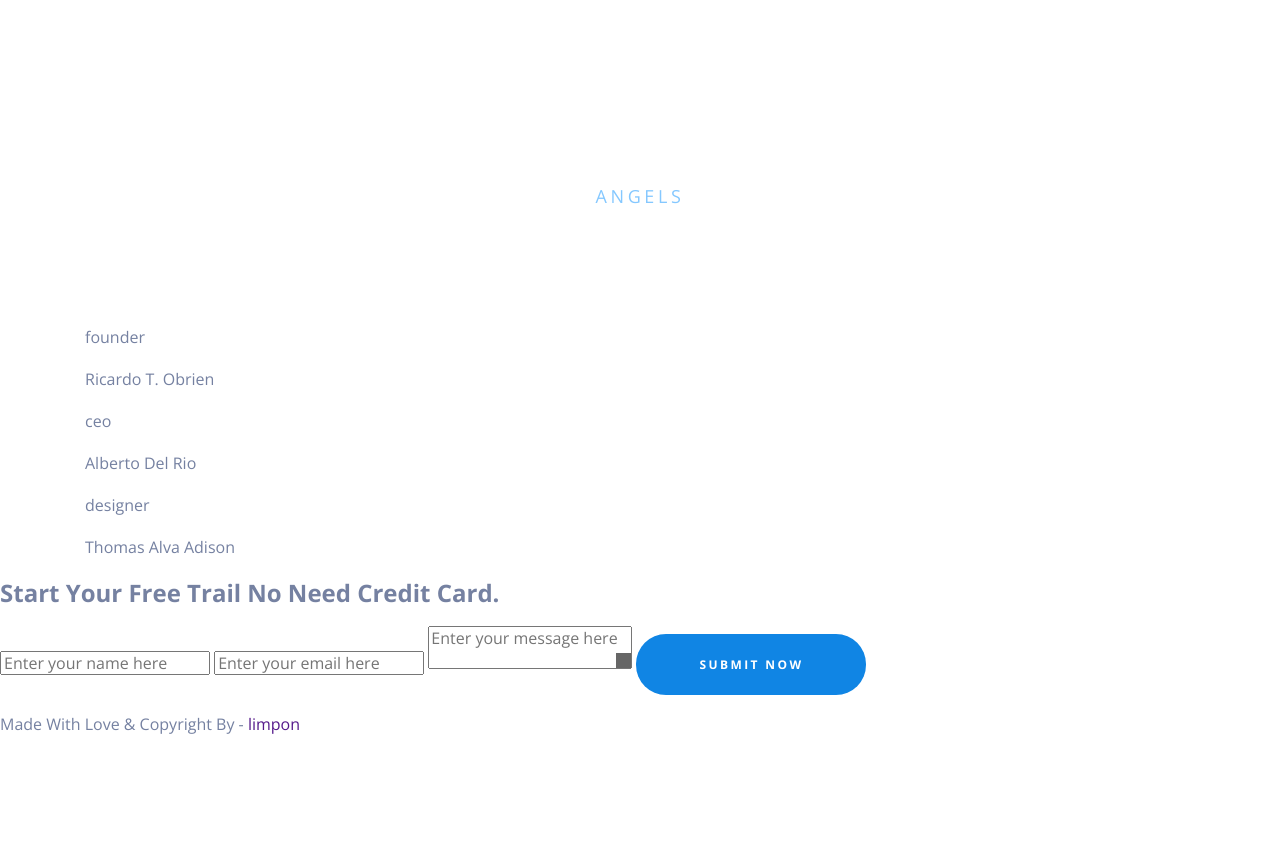
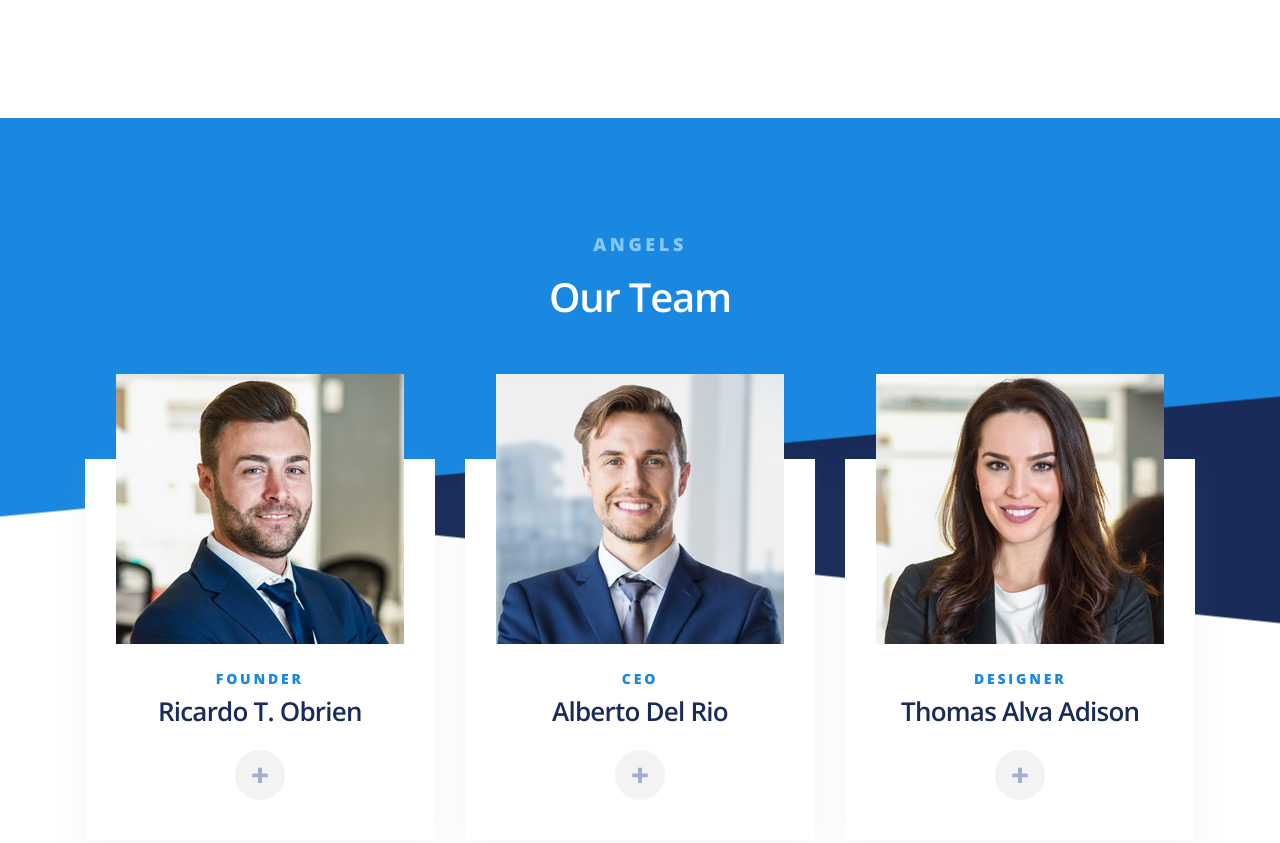
Before and after one commit to rayxxsuzuya/Limpon, a plain HTML site: page index.html in a window 1280 px wide. Shown: the part 9202-10045 px from the top of the page. Before the commit the page ends 9955 px from the top, so only its background shows below. Drawn offline with nearby package versions, Linux system fonts and the light colour scheme.

Commit message:
stylized page-team

```diff
--- a/css/style.css
+++ b/css/style.css
@@ -99,23 +99,88 @@ ul {
     letter-spacing: 3.2px;
 }
 
+.page-team {
+    background-image: url(../img/block11-bg.png);
+    background-repeat: no-repeat;
+    background-position: center;
+    padding-top: 113px;
+}
+
 .page-team .tittle-h2 {
     color: #ffffff;
     font-size: 40px;
-    font-weight: 400;
-    line-height: 50px;
+    font-weight: 600;
     letter-spacing: -1.2px;
     text-align: center;
+    margin-top: 0;
+    margin-bottom: 64px;
 }
 
 .page-team .tittle-h2>span {
     color: #85c8ff;
     font-size: 18px;
-    font-weight: 400;
-    line-height: 90px;
+    font-weight: 800;
     text-transform: uppercase;
     letter-spacing: 3.6px;
     display: block;
+    margin-bottom: 27px;
+}
+
+.box-team {
+    display: flex;
+    justify-content: space-between;
+    align-items: center;
+    margin-top: 149px;
+}
+
+.box-team-item {
+    background-color: #fff;
+    flex-basis: 31.5%;
+    box-shadow: 0 8px 30px rgba(156, 156, 156, 0.1);
+    text-align: center;
+    position: relative;
+    padding: 192px 0 40px 0;
+}
+
+.box-team-item .position {
+    color: #1a88e1;
+    font-size: 14px;
+    font-weight: 800;
+    text-transform: uppercase;
+    letter-spacing: 2.8px;
+    margin-top: 15px;
+    margin-bottom: 0;
+}
+
+.box-team-item .name {
+    color: #192b59;
+    font-size: 26px;
+    font-weight: 600;
+    letter-spacing: -0.78px;
+    margin-top: 6px;
+}
+
+.box-team-item .avatar {
+    position: absolute;
+    top: -85px;
+    left: 0;
+    right: 0;
+    margin: 0 auto;
+}
+
+.btn-more {
+    background-image: url(../img/3-layers.png);
+    background-repeat: no-repeat;
+    display: block;
+    width: 50px;
+    height: 50px;
+    background-color: rgba(0,0,0,0);
+    border: none;
+    margin: 0 auto;
+}
+
+.btn-more:focus {
+    outline: none;
 }
 
 .page-screen {
--- a/index.html
+++ b/index.html
@@ -400,17 +400,23 @@
 			<div class="wrap">
 				<h2 class="tittle-h2"><span>angels</span>Our Team</h2>
 				<div class="box-team">
-					<div>
-						<p>founder</p>
-						<p>Ricardo T. Obrien</p>
+					<div class="box-team-item">
+						<img class="avatar" src="img/block11-img1.png" alt="">
+						<p class="position">founder</p>
+						<p class="name">Ricardo T. Obrien</p>
+						<button type="button" class="btn-more"></button>
 					</div>
-					<div>
-						<p>ceo</p>
-						<p>Alberto Del Rio</p>
+					<div class="box-team-item">
+						<img class="avatar" src="img/block11-img2.png" alt="">
+						<p class="position">ceo</p>
+						<p class="name">Alberto Del Rio</p>
+						<button type="button" class="btn-more"></button>
 					</div>
-					<div>
-						<p>designer</p>
-						<p>Thomas Alva Adison</p>
+					<div class="box-team-item">
+						<img class="avatar" src="img/block11-img3.png" alt="">
+						<p class="position">designer</p>
+						<p class="name">Thomas Alva Adison</p>
+						<button type="button" class="btn-more"></button>
 					</div>
 				</div>
 			</div>
@@ -436,5 +442,6 @@
 				</ul>
 			</div>
 		</div>
+		<script src="https://code.jquery.com/jquery-3.4.1.min.js" integrity="sha256-CSXorXvZcTkaix6Yvo6HppcZGetbYMGWSFlBw8HfCJo=" crossorigin="anonymous"></script>
 </body>
 </html>
```
Also changed, not shown: img/3-layers.png (added), img/btn-more.png (added).
